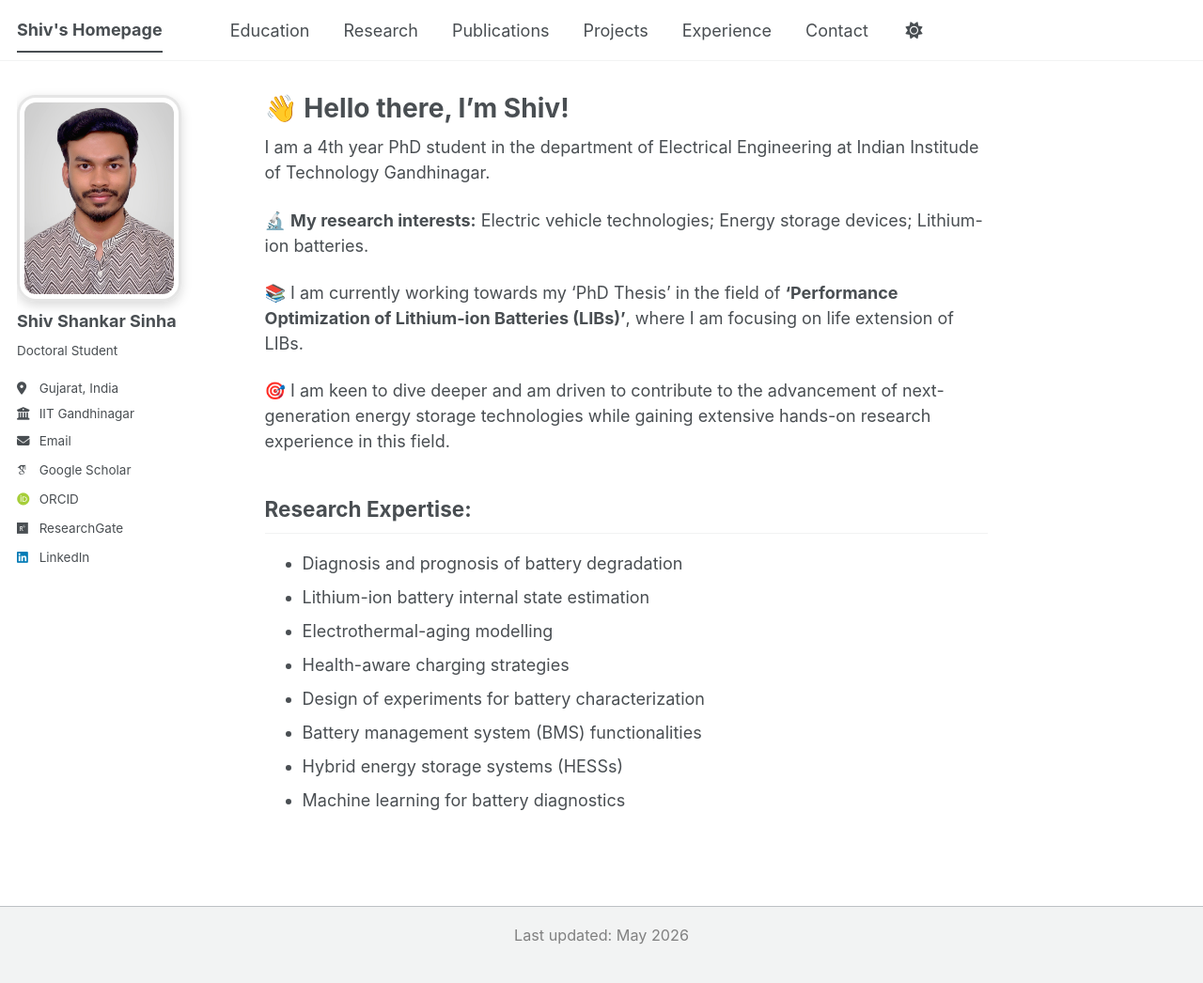
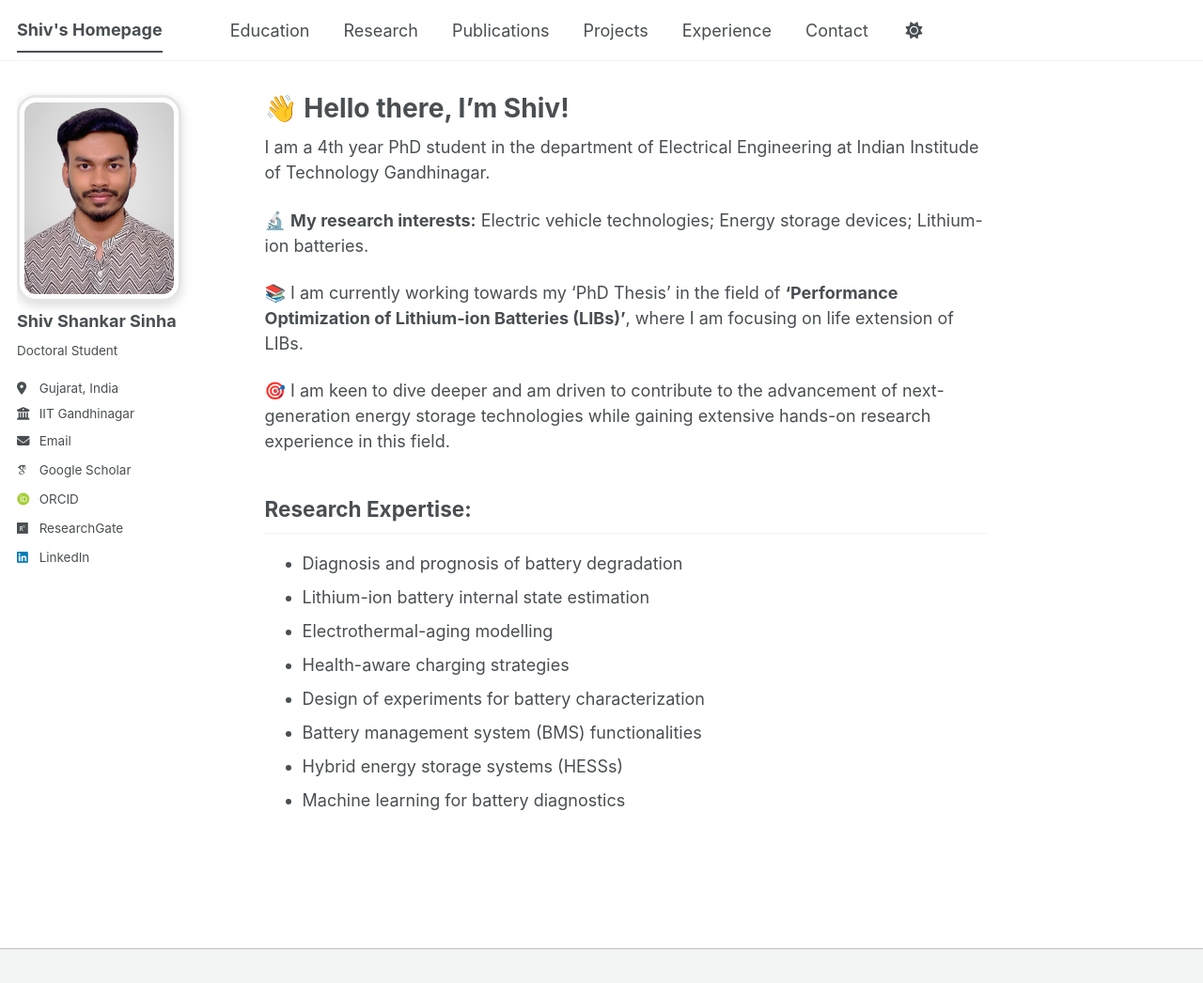
Before and after one commit to shivshankar-sinha/shivshankar-sinha.github.io, a Jekyll site: the page built from _pages/about.md, in a window 1280 px wide and 1046 px high. Shown: the whole window at 94% size. Built offline with Jekyll 4.4.1, drawn with Linux system fonts in a browser that asks for light colours; some web fonts are replaced; a script bundle is joined from its source files by our own code; library files that are not in the unit come from our copies.

Commit message:
Update footer.html

```diff
--- a/_includes/footer.html
+++ b/_includes/footer.html
@@ -1,3 +1 @@
-<p style="text-align:center; font-size:0.9em; color:gray;">
-  Last updated: May 2026
-</p>
+<!-- footer removed -->
```
